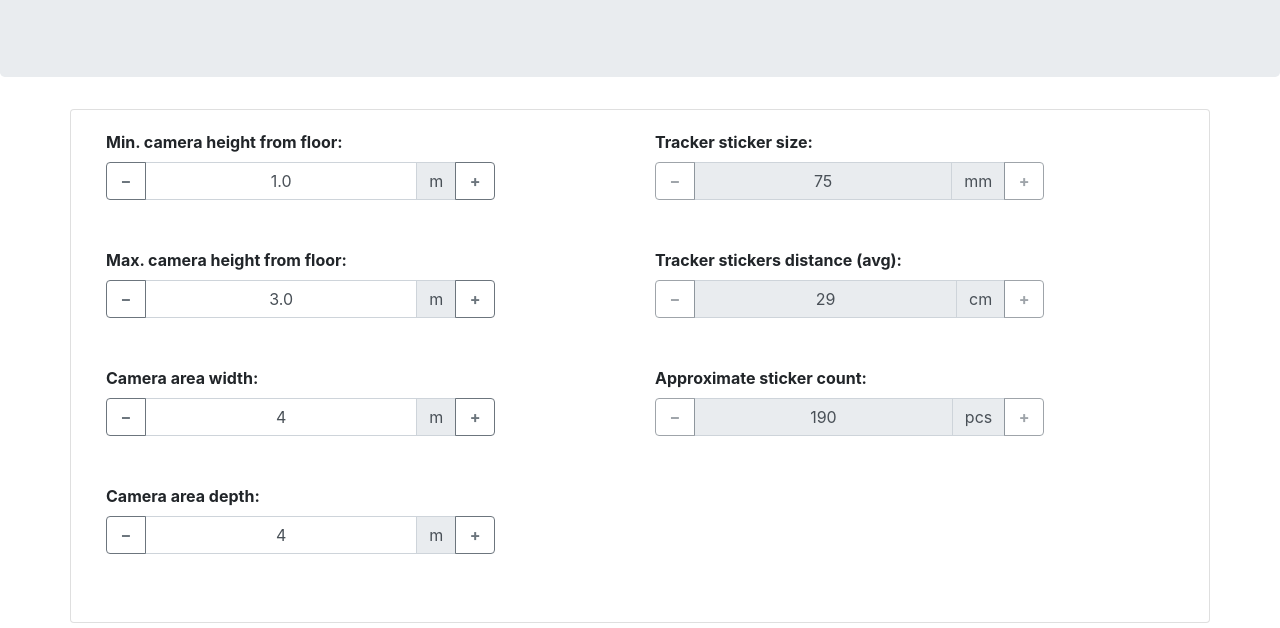
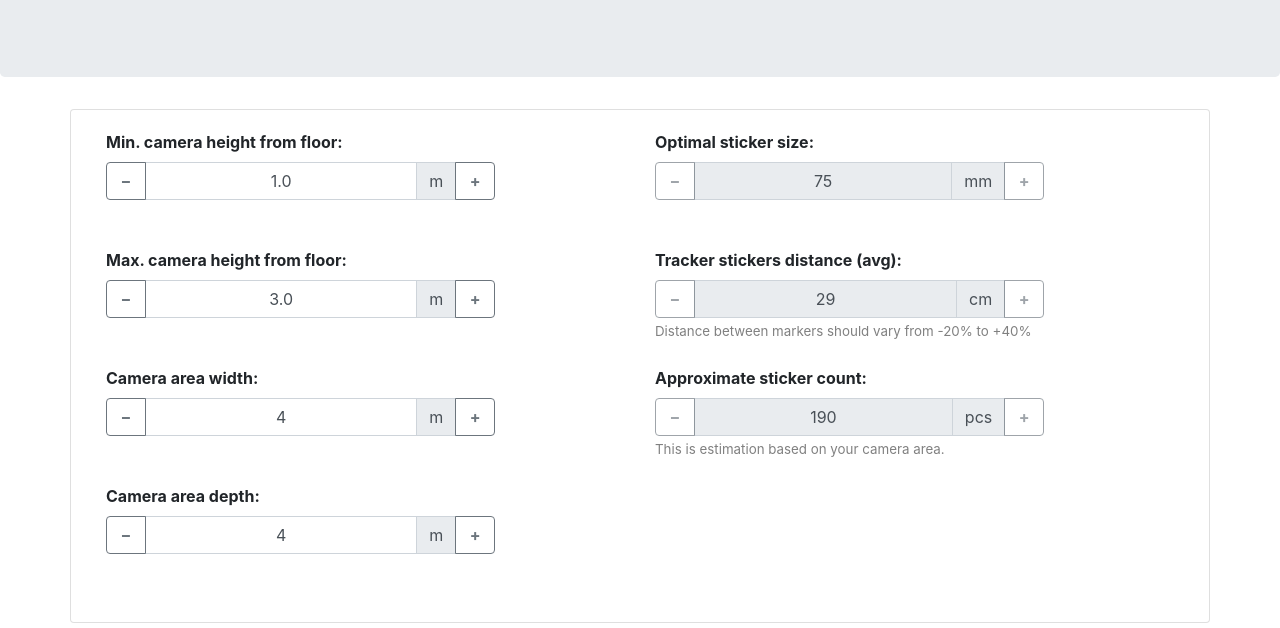
Before and after one commit to sakuv/trackercounter, a plain HTML site: page index.html in a window 1280 px wide. Shown: the part 172-800 px from the top of the page. Drawn offline with nearby package versions, Linux system fonts and the light colour scheme.

Commit message:
detail texts

```diff
--- a/css/styles.css
+++ b/css/styles.css
@@ -5,3 +5,7 @@
             max-width: 75%;
         }
 label{font-weight: bold;}
+.info{
+    color: gray;
+    font-size: smaller;
+}
--- a/index.html
+++ b/index.html
@@ -39,12 +39,15 @@
 	  </div>
       <div class="col-sm">
 
-		  <label for="trackersize">Tracker sticker size:</label><br>
+		  <label for="trackersize">Optimal sticker size:</label><br>
 		  <input type="number" id="trackersize" name="trackersize" data-suffix="mm" readonly> <br><br>
 		  <label for="trackerdistance">Tracker stickers distance (avg):</label><br>
-		  <input type="number" id="trackerdistance" name="trackerdistance" data-suffix="cm" readonly> <br><br>
+		  <input type="number" id="trackerdistance" name="trackerdistance" data-suffix="cm" readonly>
+		  <span class="info">Distance between markers should vary from -20% to +40%</span><br><br>
 		  <label for="trackercount">Approximate sticker count:</label><br>
-		  <input type="number" id="trackercount" name="trackercount" data-suffix="pcs" readonly><br><br>
+		  <input type="number" id="trackercount" name="trackercount" data-suffix="pcs" readonly>
+	      <span class="info">This is estimation based on your camera area.</span><br><br>
+
 	  </div>
 
     </div>
```
